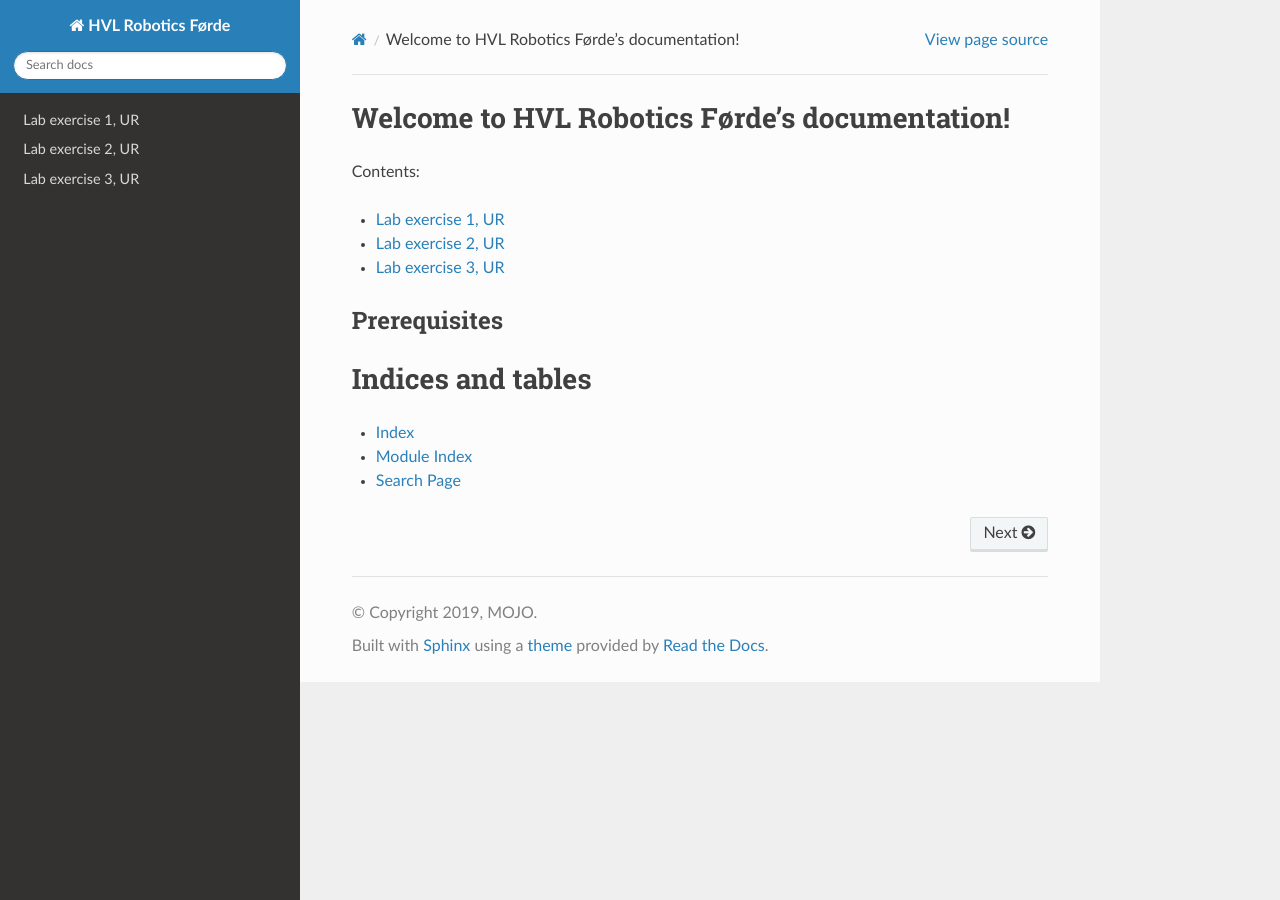
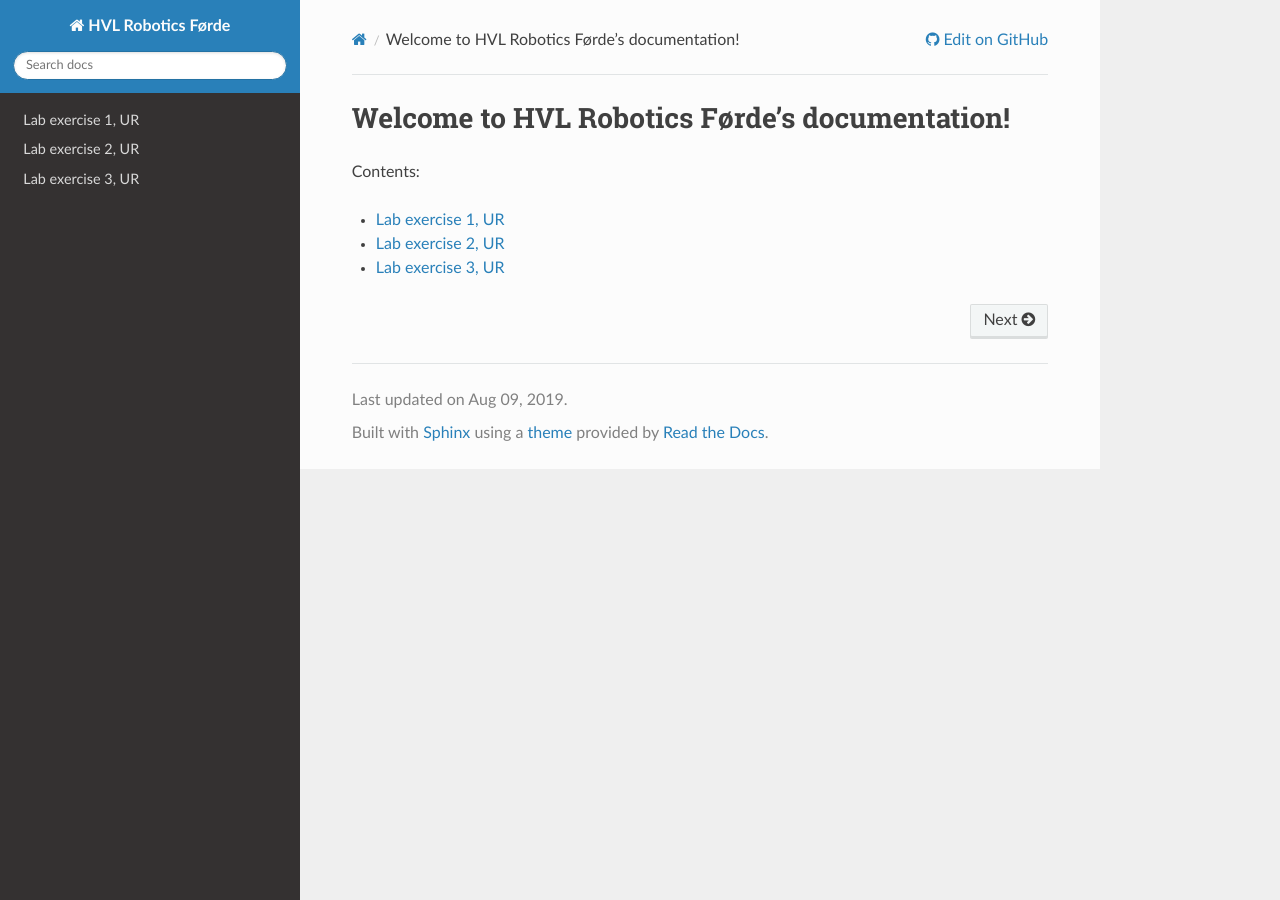
Before and after one commit to frdedynamics/robotics-lab-documentation, a Sphinx documentation site: the page built from source/index.rst, in a window 1280 px wide. Built offline with Sphinx 7.4.7 and the Read the Docs theme 2.0.0, drawn with Linux system fonts in a browser that asks for light colours; the version number could not be read and is left out.

Commit message:
framework work work

```diff
--- a/source/conf.py
+++ b/source/conf.py
@@ -127,7 +127,21 @@
 # Theme options are theme-specific and customize the look and feel of a theme
 # further.  For a list of options available for each theme, see the
 # documentation.
-#html_theme_options = {}
+html_theme_options = {
+    #'canonical_url': '',
+    'analytics_id': '',
+    'logo_only': False,
+    'display_version': True,
+    #'prev_next_buttons_location': 'bottom',
+    #'style_external_links': False,
+    #'vcs_pageview_mode': '',
+    # Toc options
+    'collapse_navigation': True,
+    'sticky_navigation': False,
+    #'navigation_depth': 4,
+    #'includehidden': True,
+    #'titles_only': False,
+}
 
 # Add any paths that contain custom themes here, relative to this directory.
 #html_theme_path = []
@@ -141,7 +155,7 @@
 
 # The name of an image file (relative to this directory) to place at the top
 # of the sidebar.
-#html_logo = None
+#html_logo = "_static/hvl_logo_footer.png"
 
 # The name of an image file (relative to this directory) to use as a favicon of
 # the docs.  This file should be a Windows icon file (.ico) being 16x16 or 32x32
@@ -153,6 +167,12 @@
 # so a file named "default.css" will overwrite the builtin "default.css".
 html_static_path = ['_static']
 
+html_context = {
+    "display_github": True,
+    "github_user": "frdedynamics",
+    "github_repo": "robotics-lab-documentation",
+}
+
 # Add any extra paths that contain custom files (such as robots.txt or
 # .htaccess) here, relative to this directory. These files are copied
 # directly to the root of the documentation.
@@ -160,7 +180,7 @@
 
 # If not '', a 'Last updated on:' timestamp is inserted at every page bottom,
 # using the given strftime format.
-#html_last_updated_fmt = '%b %d, %Y'
+html_last_updated_fmt = '%b %d, %Y'
 
 # If true, SmartyPants will be used to convert quotes and dashes to
 # typographically correct entities.
@@ -189,7 +209,7 @@
 #html_show_sphinx = True
 
 # If true, "(C) Copyright ..." is shown in the HTML footer. Default is True.
-#html_show_copyright = True
+html_show_copyright = False
 
 # If true, an OpenSearch description file will be output, and all pages will
 # contain a <link> tag referring to it.  The value of this option must be the
--- a/source/index.rst
+++ b/source/index.rst
@@ -14,17 +14,3 @@
    Lab exercise 1, UR <texts/lab1.md>
    Lab exercise 2, UR <texts/lab2.md>
    Lab exercise 3, UR <texts/lab3.md>
-
-
-Prerequisites
--------------
-
-
-
-
-Indices and tables
-==================
-
-* :ref:`genindex`
-* :ref:`modindex`
-* :ref:`search`
```
Also changed, not shown: source/_static/hvl_logo_en.jpg (added), source/_static/hvl_logo_footer.png (added), 1 other file.
